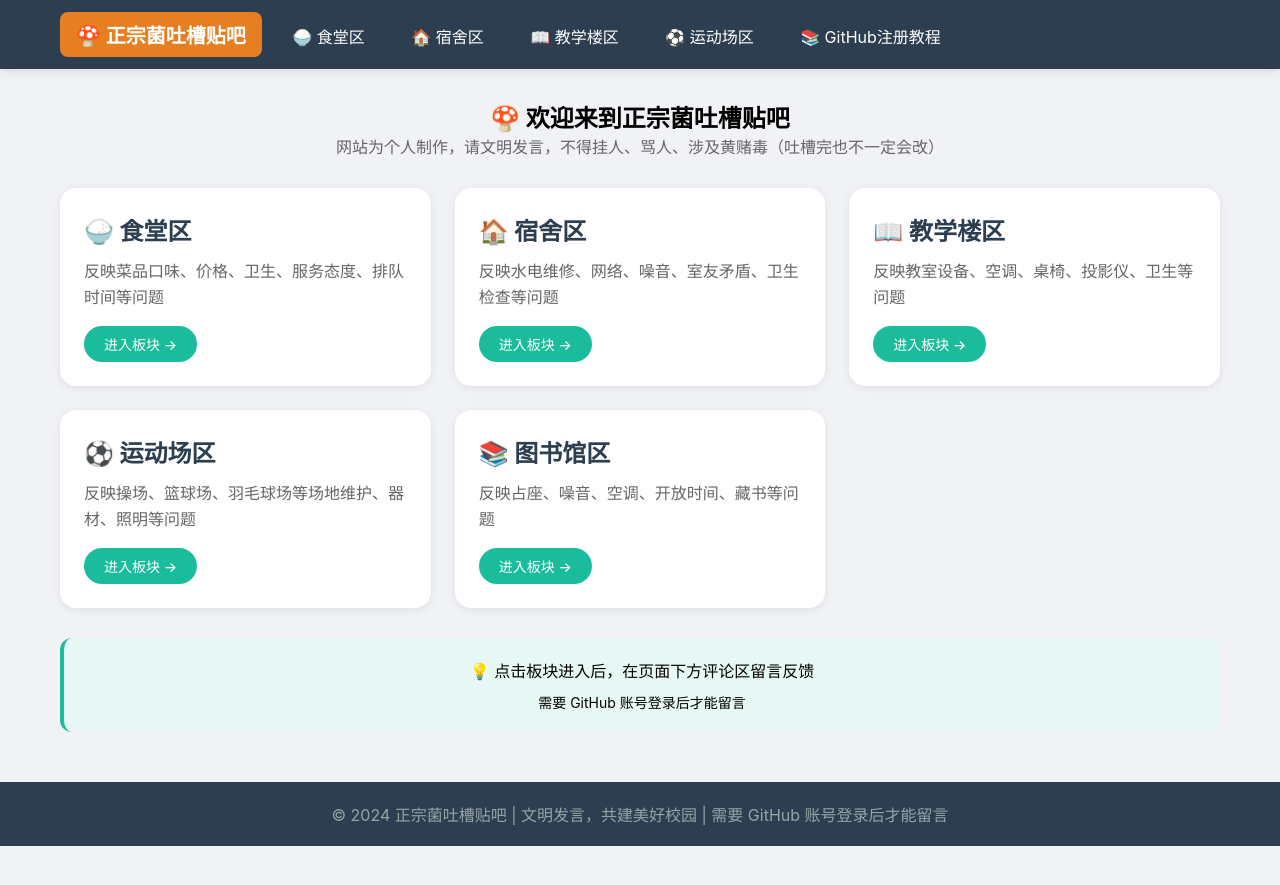
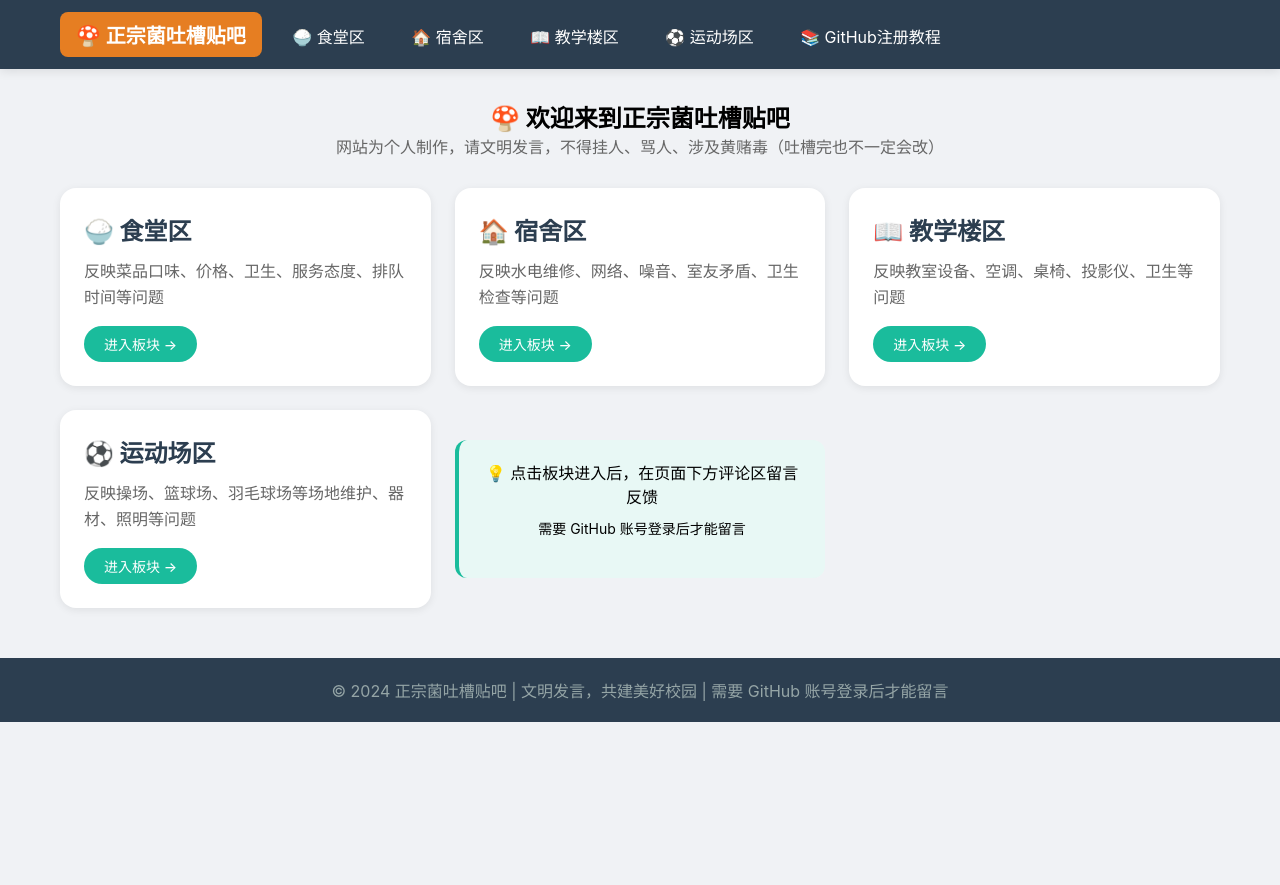
Before and after one commit to shenjingqu/shenjingqu, a Jekyll site: the page built from index.md, in a window 1280 px wide. Shown: the top 885 px of the page. Built offline with Jekyll 4.4.1, drawn with Linux system fonts in a browser that asks for light colours.

Commit message:
Update index.md

```diff
--- a/index.md
+++ b/index.md
@@ -33,13 +33,6 @@ title: 首页
     <a href="/sports" class="btn">进入板块 →</a>
   </div>
 
-  <div class="card">
-    <h3>📚 图书馆区</h3>
-    <p>反映占座、噪音、空调、开放时间、藏书等问题</p>
-    <a href="/library" class="btn">进入板块 →</a>
-  </div>
-</div>
-
 <div class="info-box">
   <p>💡 点击板块进入后，在页面下方评论区留言反馈</p>
   <p style="font-size: 14px; margin-top: 10px;">需要 GitHub 账号登录后才能留言</p>
```
